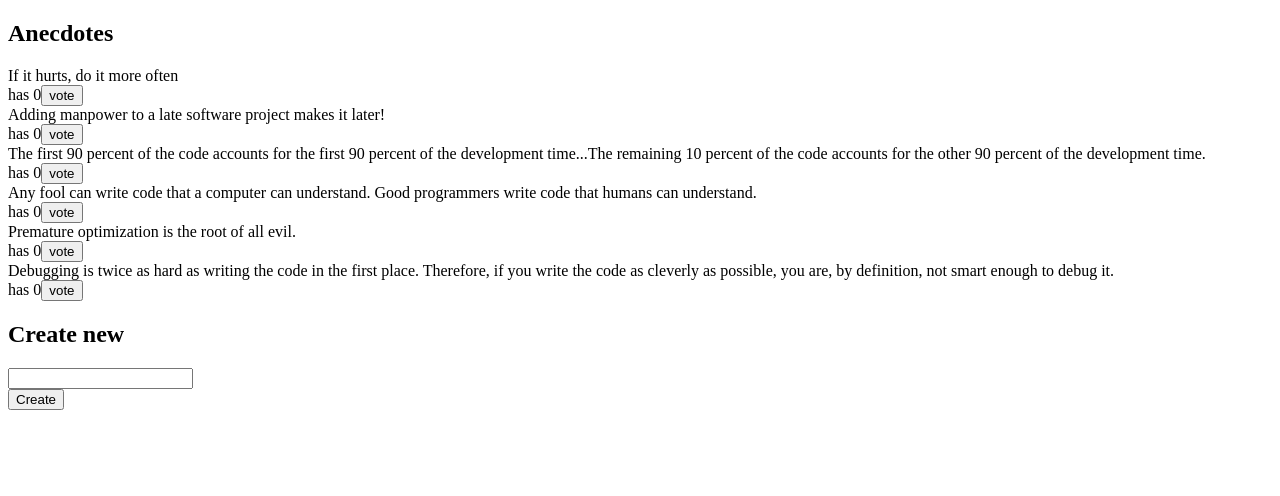
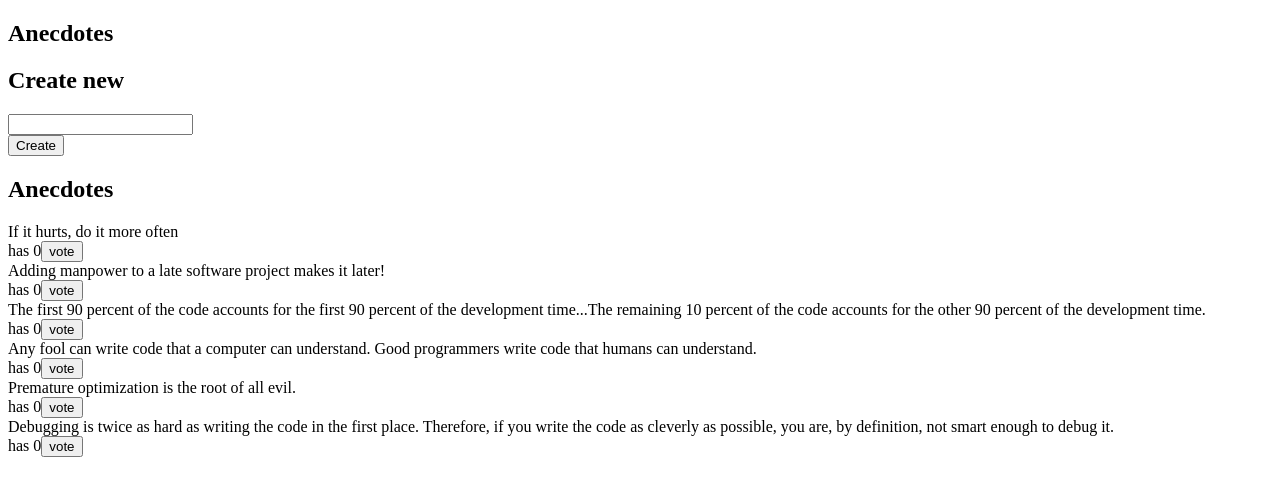
Before and after one commit to Dicky59/FullStackOpen2020, a React (Create React App) app in the folder osa6/redux-anecdotes/: page / in a window 1280 px wide. Shown: the top 496 px of the page. Built offline with nearby package versions, Linux system fonts and the light colour scheme.

Commit message:
anekdootit_6.8

```diff
--- a/osa6/redux-anecdotes/src/App.js
+++ b/osa6/redux-anecdotes/src/App.js
@@ -1,36 +1,16 @@
 import React from 'react'
-import { useSelector, useDispatch } from 'react-redux'
-import { voteAnecdote } from './reducers/anecdoteReducer'
 import AnecdoteForm from './components/AnecdoteForm'
+import AnecdoteList from './components/AnecdoteList'
 
 const App = () => {
-  const anecdotes = useSelector(state => state).sort((a,b) => b.votes-a.votes)
-  const dispatch = useDispatch()
-
-  const vote = (id) => {
-    console.log('vote', id)
-    dispatch(voteAnecdote(id))
-  }
 
   return (
     <div>
       <h2>Anecdotes</h2>
-      {anecdotes.map(anecdote =>
-        <div key={anecdote.id}>
-          <div>
-            {anecdote.content}
-          </div>
-          <div>
-            has {anecdote.votes}
-            <button onClick={() => vote(anecdote.id)}>vote</button>
-          </div>
-        </div>
-      )}
-
       <AnecdoteForm></AnecdoteForm>
+      <AnecdoteList></AnecdoteList>
     </div>
   )
-
 }
 
 export default App
--- /dev/null
+++ b/osa6/redux-anecdotes/src/components/AnecdoteList.js
@@ -0,0 +1,32 @@
+import React from 'react'
+import { useSelector, useDispatch } from 'react-redux'
+import { voteAnecdote } from '../reducers/anecdoteReducer'
+
+const AnecdoteList = () => {
+  const anecdotes = useSelector(state => state).sort((a,b) => b.votes-a.votes)
+  const dispatch = useDispatch()
+
+  const vote = (id) => {
+    console.log('vote', id)
+    dispatch(voteAnecdote(id))
+  }
+
+  return (
+    <div>
+      <h2>Anecdotes</h2>
+      {anecdotes.map(anecdote =>
+        <div key={anecdote.id}>
+          <div>
+            {anecdote.content}
+          </div>
+          <div>
+            has {anecdote.votes}
+            <button onClick={() => vote(anecdote.id)}>vote</button>
+          </div>
+        </div>
+      )}
+    </div>
+  )
+}
+
+export default AnecdoteList
```
